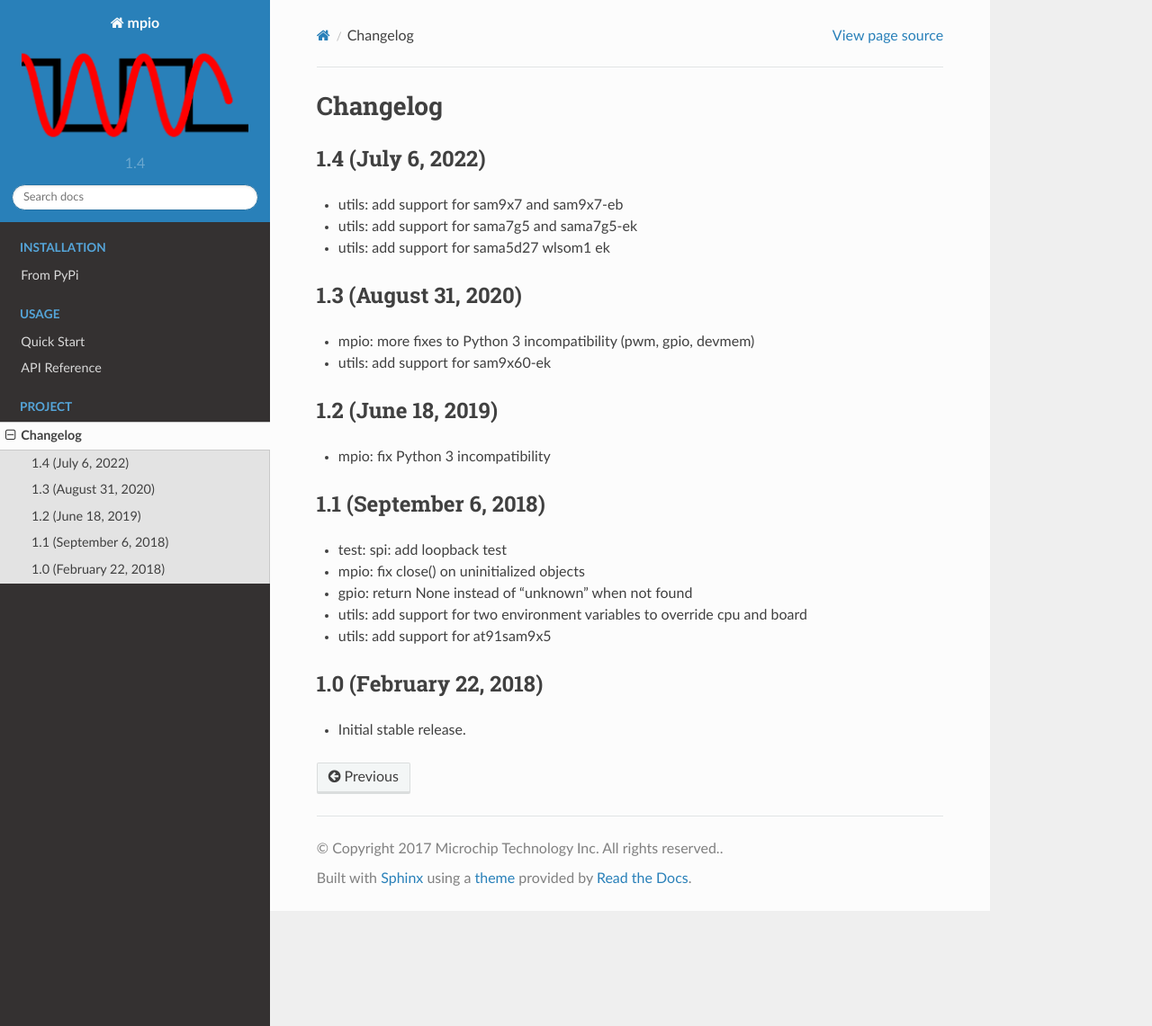
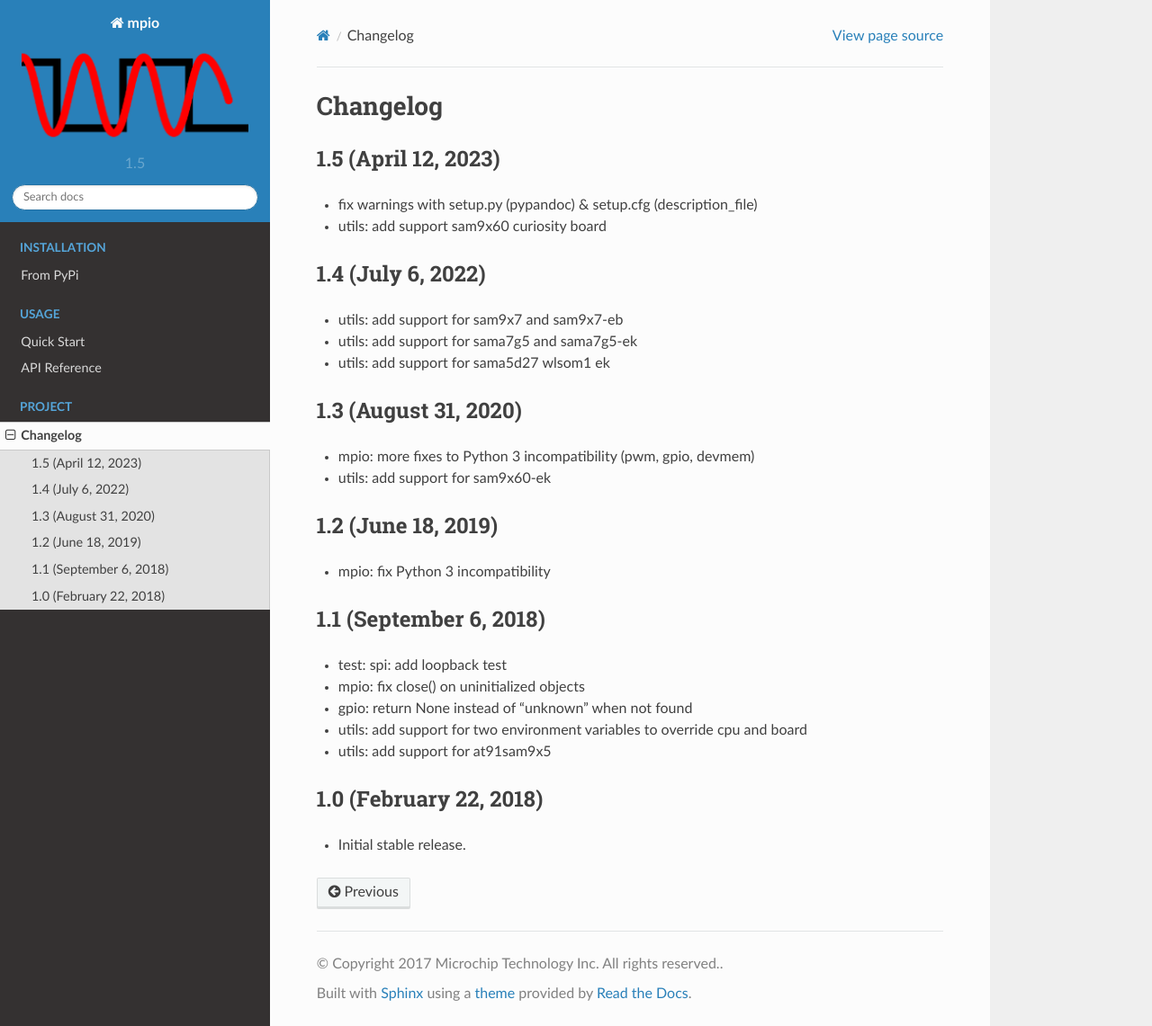
Before and after one commit to linux4sam/mpio, a Sphinx documentation site: the page built from docs/changelog.rst, in a window 1280 px wide and 1141 px high. Shown: the whole window at 90% size. Built offline with Sphinx 7.4.7 and the Read the Docs theme 2.0.0, drawn with Linux system fonts in a browser that asks for light colours.

Commit message:
Prepare release 1.5
Signed-off-by: Nicolas Ferre <nicolas.ferre@microchip.com>

```diff
--- a/docs/changelog.rst
+++ b/docs/changelog.rst
@@ -1,5 +1,12 @@
 Changelog
 ---------
+
+1.5 (April 12, 2023)
+====================
+
+- fix warnings with setup.py (pypandoc) & setup.cfg (description_file)
+- utils: add support sam9x60 curiosity board
+
 
 1.4 (July 6, 2022)
 ==================
--- a/docs/conf.py
+++ b/docs/conf.py
@@ -57,9 +57,9 @@ author = u'Joshua Henderson'
 # built documents.
 #
 # The short X.Y version.
-version = u'1.4'
+version = u'1.5'
 # The full version, including alpha/beta/rc tags.
-release = u'1.4'
+release = u'1.5'
 
 # The language for content autogenerated by Sphinx. Refer to documentation
 # for a list of supported languages.
--- a/mpio/__init__.py
+++ b/mpio/__init__.py
@@ -31,5 +31,5 @@ from .serial import Serial
 from .devmem import DevMem
 from .smbus import SMBus
 
-__version__ = '1.4'
+__version__ = '1.5'
 "mpio module version string."
```
